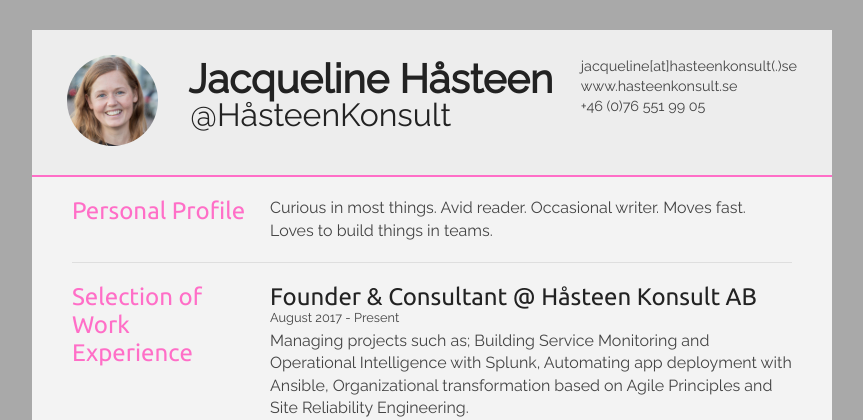
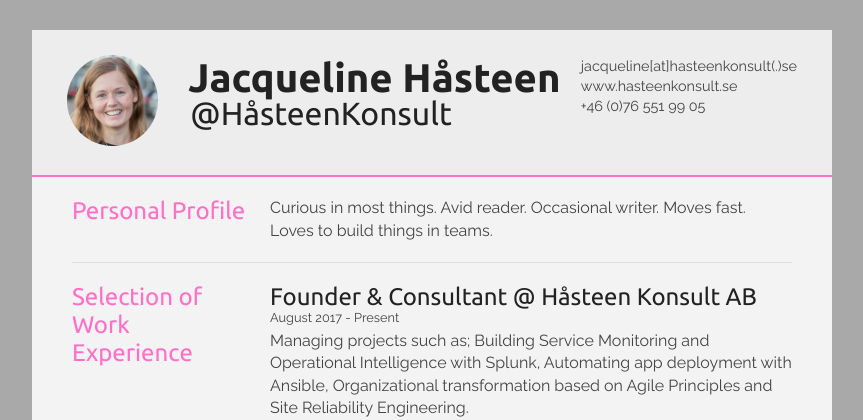
Before and after one commit to jhasteen/djangoresume, a Django app: page / in a window 1280 px wide. Shown: the top 420 px of the page, without its empty margins (208-1071 px from the left). Run offline with Django 3.2, Linux system fonts and the light colour scheme.

Commit message:
changed font

```diff
--- a/resumesite/static/css/style.css
+++ b/resumesite/static/css/style.css
@@ -38,14 +38,14 @@ p {
 #name h1 {
 	font-size: 2.5em;
 	font-weight: 700;
-	font-family: 'Raleway', Helvetica, Arial, sans-serif;
+	font-family: 'Ubuntu', Helvetica, Arial, sans-serif;
 	margin-bottom: -6px;
 }
 
 #name h2 {
 	font-size: 2em;
 	margin-left: 2px;
-	font-family: 'Raleway', Helvetica, Arial, sans-serif;
+	font-family: 'Ubuntu', Helvetica, Arial, sans-serif;
 }
 
 #mainArea {
```
